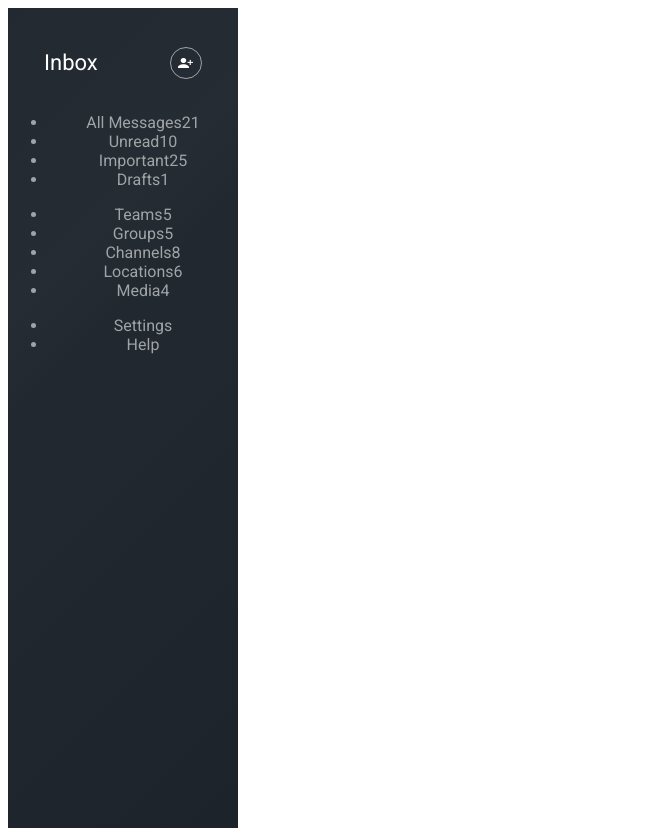
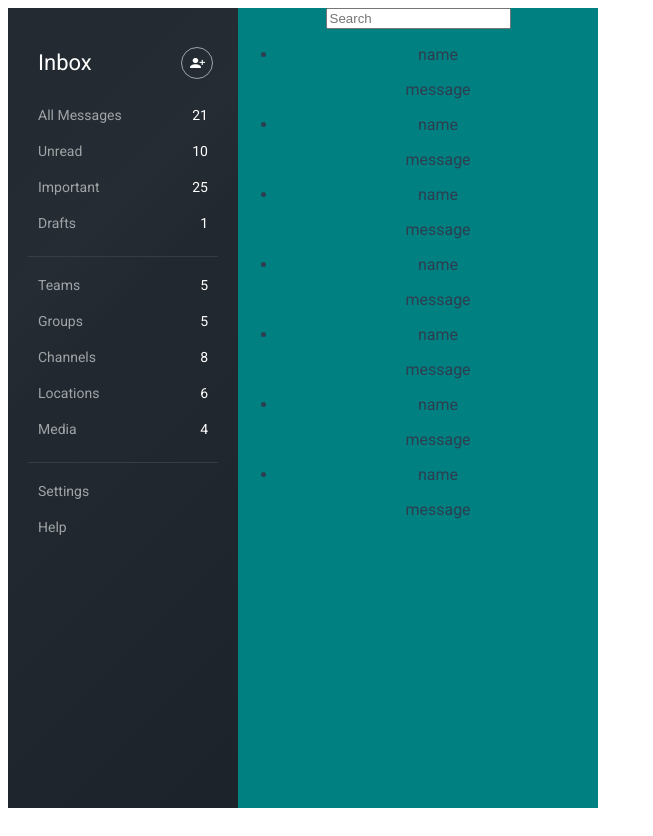
Before and after one commit to IrinaFitas/chat, a Vue app: page / in a window 1280 px wide. Shown: the whole page, without its empty margins (0-653 px from the left). Built offline with nearby package versions, Linux system fonts and the light colour scheme.

Commit message:
Stylized Inbox

```diff
--- a/src/App.vue
+++ b/src/App.vue
@@ -1,21 +1,23 @@
 <template>
 	<div id="app">
 		<app-inbox></app-inbox>
+		<app-contact-list></app-contact-list>
 	</div>
 </template>
 
 <script>
 import Inbox from "./components/Inbox.vue";
+import ContactList from "./components/ContactList.vue";
 export default {
 	components: {
-		appInbox: Inbox
+		appInbox: Inbox,
+		appContactList: ContactList
 	}
 }
 </script>
-
-
 <style lang="scss">
 #app {
+	display: flex;
 	font-family: 'Roboto', sans-serif;
 	-webkit-font-smoothing: antialiased;
 	-moz-osx-font-smoothing: grayscale;
--- /dev/null
+++ b/src/components/ContactList.vue
@@ -0,0 +1,61 @@
+<template>
+	<div class="container">
+		<div class="search-contact">
+			<input type="search" placeholder="Search">
+		</div>
+
+		<div class="contact-list">
+			<ul>
+				<li>
+					<div>
+						<p>name</p>
+						<p>message</p>
+					</div>
+				</li>
+				<li>
+					<div>
+						<p>name</p>
+						<p>message</p>
+					</div>
+				</li>
+				<li>
+					<div>
+						<p>name</p>
+						<p>message</p>
+					</div>
+				</li>
+				<li>
+					<div>
+						<p>name</p>
+						<p>message</p>
+					</div>
+				</li>
+				<li>
+					<div>
+						<p>name</p>
+						<p>message</p>
+					</div>
+				</li>
+				<li>
+					<div>
+						<p>name</p>
+						<p>message</p>
+					</div>
+				</li>
+				<li>
+					<div>
+						<p>name</p>
+						<p>message</p>
+					</div>
+				</li>
+			</ul>
+		</div>
+	</div>
+</template>
+
+<style lang="scss" scoped>
+	.container {
+		width: 360px;
+		background-color: teal;
+	}
+</style>
--- a/src/components/Inbox.vue
+++ b/src/components/Inbox.vue
@@ -31,15 +31,18 @@
 <style lang="scss" scoped>
     .container {
         width: 230px;
+		box-sizing: border-box;
         height: 100vh;
         color: #a0a4a7;
         background: linear-gradient(-45deg, #1d232a 0%, #1e242b 10%, #1f252c 20%, #20262d 30%, #21272e 40%, #222830 50%, #21282f 60%, #252c34 70%, #242b32 80%, #232a31 90%, #232931 100%);
-        padding-top: 20px;
+        padding: 20px;
 
         header {
             display: flex;
-            justify-content: space-around;
-            align-items: center;
+            justify-content: space-between;
+			align-items: center;
+			padding-left: 10px;
+			padding-right: 5px;
 
             .title {
                 color: #ffffff;
@@ -54,5 +57,40 @@
                 background: url("../images/Add-contact-icon.png") no-repeat center;
             }
         }
+
+        .navigation {
+
+            ul {
+                list-style: none;
+                font-size: 14px;
+				padding: 0;
+				margin: 0;
+				width: 190px;
+				padding-bottom: 15px;
+
+				+ ul {
+					border-top: 1px solid #363c44;
+					padding-top: 10px;
+				}
+
+                li	{
+					display: flex;
+					width: 190px;
+					box-sizing: border-box;
+					padding: 10px;
+					line-height: 16px;
+
+					&:hover {
+						background-color: #333c44;
+						border-radius: 5px;
+					}
+
+					span {
+						color: #ffffff;
+						margin-left: auto;
+					}
+				}
+            }
+        }
     }
 </style>
```
